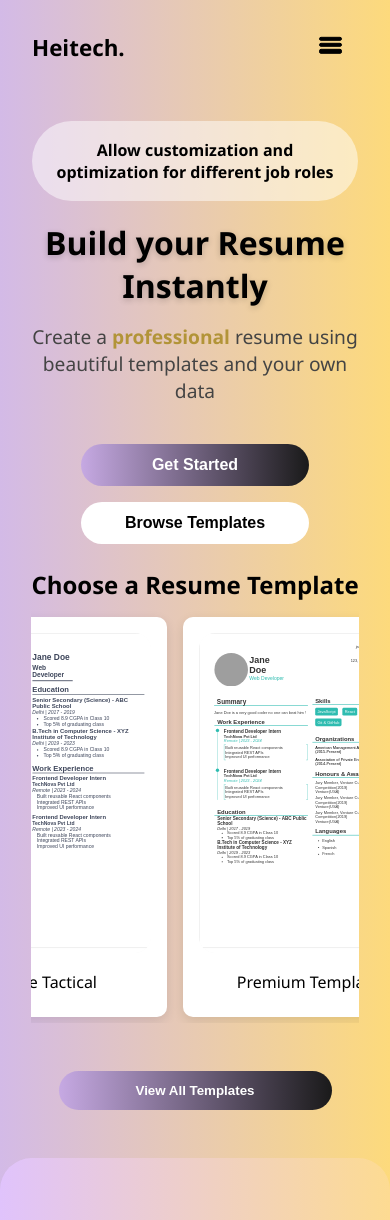
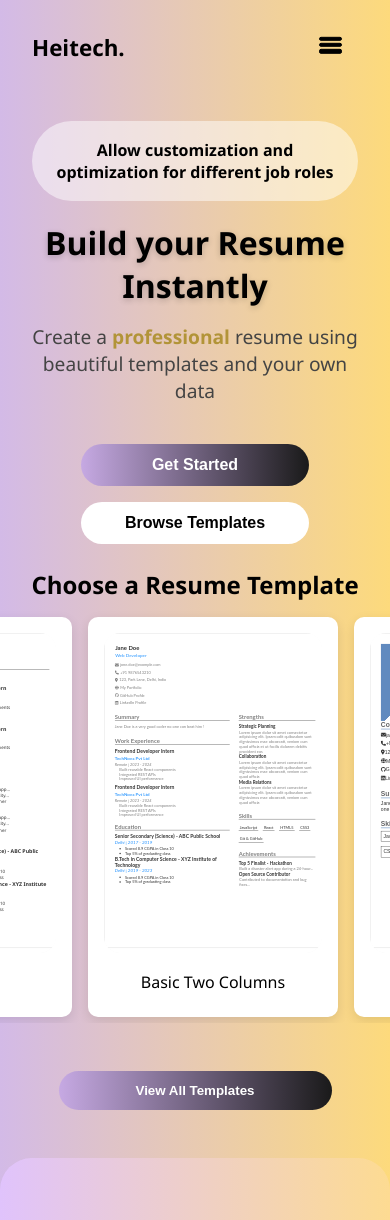
Before and after one commit to YashRajput74/testResumeBuilder, a React (Vite) app: page / in a window 390 px wide. Shown: the top 1220 px of the page. Built offline with nearby package versions, Linux system fonts and the light colour scheme; grey boxes are pictures that could not be loaded; what miragejs would draw is missing.

Commit message:
update homePage template scrolling

```diff
--- a/src/App.css
+++ b/src/App.css
@@ -204,11 +204,15 @@ html {
     display: flex;
     justify-content: center;
     flex-wrap: nowrap;
-    overflow-x: hidden;
+    overflow-x: auto;
     width: 95%;
     margin: auto;
     gap: 1rem;
-    padding: 1rem 2.6rem;
+    padding: 1rem 1rem 1rem 12rem;
+    scroll-behavior: smooth;
+  -webkit-overflow-scrolling: touch;
+  scroll-snap-type: x mandatory;
+  scrollbar-width: none;
 }
 
 .templateSection>.heading {
@@ -217,7 +221,7 @@ html {
 
 .templateCard {
     flex: 0 0 auto;
-    width: 280px;
+    width: 80vw;
     background: white;
     border-radius: 16px;
     padding: 1rem;
@@ -281,7 +285,7 @@ html {
     display: none;
 }
 
- .close-button:hover{
+.close-button:hover {
     transform: rotate(360deg)
 }
 
@@ -403,6 +407,7 @@ html {
     color: #a277ff;
     animation: fadeColor 2s ease-in-out infinite alternate;
 }
+
 /* ---header buttons */
 .loginBtn,
 .signupBtn,
@@ -418,12 +423,12 @@ html {
 
 .loginBtn {
     background: transparent;
-  color:#482e56;
+    color: #482e56;
     border: 2px solid #d5bbe2;
 }
 
 .loginBtn:hover {
-  background : linear-gradient(to right, #c6a9e3, #1a1a1a);
+    background: linear-gradient(to right, #c6a9e3, #1a1a1a);
     color: white;
 }
 
@@ -752,9 +757,8 @@ html {
     /* consistent with your grid */
 }
 
-@media (max-width: 1450px) {
+@media (max-width: 1450px) {}
 
-}
 @media (max-width: 900px) {
     .navBar a {
         font-size: 0.9rem;
@@ -819,13 +823,16 @@ html {
     .allTemplatesGrid {
         margin: 0rem 3rem 3rem 3rem;
     }
+
     .templateScroll::-webkit-scrollbar {
         display: none;
     }
 
     .templateScroll {
-    -ms-overflow-style: none;
+        /* -ms-overflow-style: none; */
         scrollbar-width: none;
+        overflow-x: visible;
+    scroll-behavior: auto;
     }
 }
 
@@ -887,9 +894,9 @@ html {
         display: flex;
         flex-wrap: nowrap;
         overflow-x: auto;
-        width: 84%;
+        width: 100%;
         margin: auto;
-        padding: 1rem 0rem;
+        padding: 1rem;
         height: 50vh;
         scroll-behavior: smooth;
     }
@@ -898,7 +905,7 @@ html {
         /* flex: 0 0 auto; */
         flex-shrink: 0;
         min-height: 100px;
-    width: 100%;
+        width: 80vw;
         background: white;
         border-radius: 16px;
         padding: 1rem;
--- a/src/Components/TemplateSection.jsx
+++ b/src/Components/TemplateSection.jsx
@@ -13,27 +13,65 @@ export default function TemplateSection({ templates }) {
         const scrollContainer = scrollRef.current;
         if (!scrollContainer) return;
 
-    let scrollAmount = 1; // scroll speed
-    let direction = 1; // 1 = right, -1 = left
+        let scrollAmount = 1;
+        let scrollInterval = null;
+        let isPaused = false;
 
-    const scrollInterval = setInterval(() => {
-        if (!scrollContainer) return;
+        const startScroll = () => {
+            if (scrollInterval) return;
+            scrollInterval = setInterval(() => {
+                if (!scrollContainer || isPaused) return;
 
-        scrollContainer.scrollLeft += scrollAmount * direction;
+                scrollContainer.scrollLeft += scrollAmount;
 
-        // Reverse scroll direction at ends
+                // Loop back to start
                 if (
-            scrollContainer.scrollLeft + scrollContainer.clientWidth >= scrollContainer.scrollWidth ||
-            scrollContainer.scrollLeft <= 0
+                    scrollContainer.scrollLeft >=
+                    scrollContainer.scrollWidth - scrollContainer.clientWidth
                 ) {
-            direction *= -1;
+                    scrollContainer.scrollLeft = 0;
                 }
-    }, 20); // smaller = faster scroll
+            }, 15); // Adjust speed here
+        };
 
-    // Cleanup on unmount
-    return () => clearInterval(scrollInterval);
+        const stopScroll = () => {
+            clearInterval(scrollInterval);
+            scrollInterval = null;
+        };
+
+        const pauseScroll = () => {
+            isPaused = true;
+        };
+
+        const resumeScroll = () => {
+            isPaused = false;
+        };
+
+        // Start auto scroll
+        startScroll();
+
+        // Hover pause for desktop
+        scrollContainer.addEventListener('mouseenter', pauseScroll);
+        scrollContainer.addEventListener('mouseleave', resumeScroll);
+
+        // Long press pause for mobile
+        let touchTimer;
+        scrollContainer.addEventListener('touchstart', () => {
+            touchTimer = setTimeout(pauseScroll, 300);
+        });
+        scrollContainer.addEventListener('touchend', () => {
+            clearTimeout(touchTimer);
+            resumeScroll();
+        });
+
+        return () => {
+            stopScroll();
+            scrollContainer.removeEventListener('mouseenter', pauseScroll);
+            scrollContainer.removeEventListener('mouseleave', resumeScroll);
+            scrollContainer.removeEventListener('touchstart', () => {});
+            scrollContainer.removeEventListener('touchend', () => {});
+        };
     }, []);
-
 
     const handleSelectTemplate = (templateId) => {
         navigate(`/resume/${templateId}`);
@@ -44,8 +82,7 @@ export default function TemplateSection({ templates }) {
             <h2 className="heading">Choose a Resume Template</h2>
 
             <div className="templateScroll" ref={scrollRef}>
-
-                {templates.map((template, index) => (
+                {[...templates, ...templates].map((template, index) => (
                     <div
                         key={index}
                         className="templateCard"
@@ -129,6 +166,7 @@ export default function TemplateSection({ templates }) {
                     </div>
                 ))}
             </div>
+
             <div className="seeAllWrapper">
                 <button className="btnPrimary" onClick={() => navigate('/all-templates')}>
                     View All Templates
```
Lines whose indentation alone changed are shown as unchanged.
